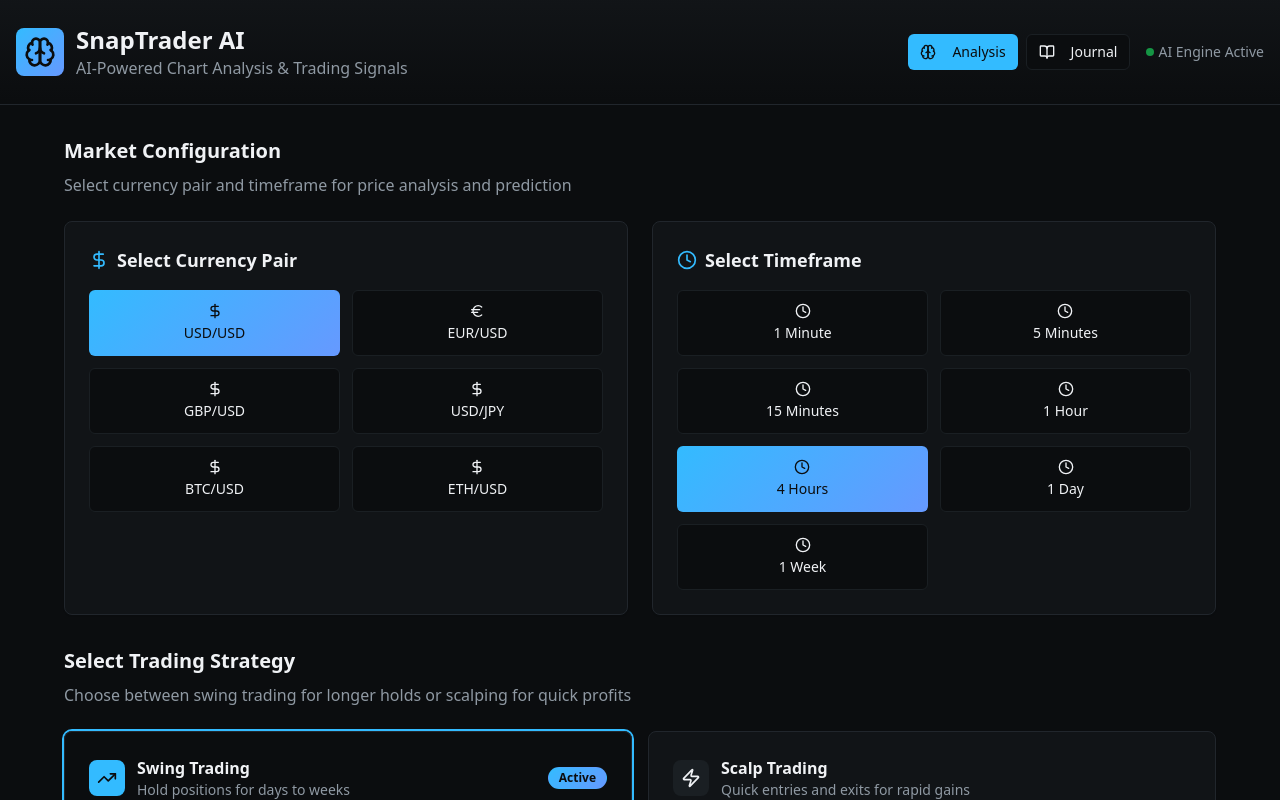
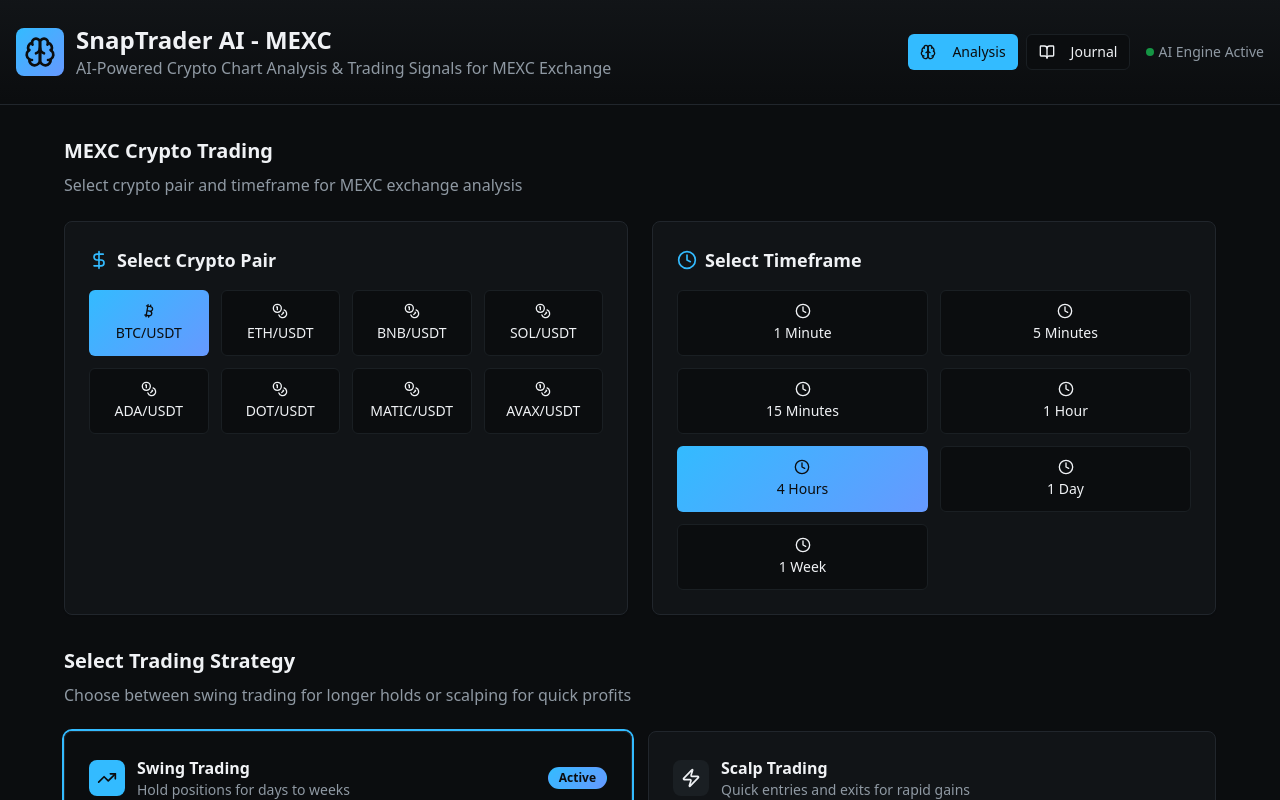
Before and after one commit to Abbesp/chart-scan-trader, a React (Vite) app: page / in a window 1280 px wide. Shown: the top 800 px of the page. Built offline with nearby package versions, Linux system fonts and the light colour scheme.

Commit message:
Add MEXC crypto trading support
Adapt the application to support crypto trading on the MEXC platform.

```diff
--- a/src/components/MarketSelector.tsx
+++ b/src/components/MarketSelector.tsx
@@ -1,9 +1,9 @@
-import { DollarSign, Euro, Clock } from 'lucide-react';
+import { DollarSign, Euro, Clock, Bitcoin, Coins } from 'lucide-react';
 import { Card } from '@/components/ui/card';
 import { Select, SelectContent, SelectItem, SelectTrigger, SelectValue } from '@/components/ui/select';
 import { Button } from '@/components/ui/button';
 
-export type CurrencyType = 'USD' | 'EUR' | 'GBP' | 'JPY' | 'BTC' | 'ETH';
+export type CurrencyType = 'BTC' | 'ETH' | 'BNB' | 'SOL' | 'ADA' | 'DOT' | 'MATIC' | 'AVAX';
 export type TimeframeType = '1m' | '5m' | '15m' | '1h' | '4h' | '1d' | '1w';
 
 interface MarketSelectorProps {
@@ -14,12 +14,14 @@ interface MarketSelectorProps {
 }
 
 const currencies = [
-  { value: 'USD' as CurrencyType, label: 'USD/USD', icon: DollarSign },
-  { value: 'EUR' as CurrencyType, label: 'EUR/USD', icon: Euro },
-  { value: 'GBP' as CurrencyType, label: 'GBP/USD', icon: DollarSign },
-  { value: 'JPY' as CurrencyType, label: 'USD/JPY', icon: DollarSign },
-  { value: 'BTC' as CurrencyType, label: 'BTC/USD', icon: DollarSign },
-  { value: 'ETH' as CurrencyType, label: 'ETH/USD', icon: DollarSign },
+  { value: 'BTC' as CurrencyType, label: 'BTC/USDT', icon: Bitcoin },
+  { value: 'ETH' as CurrencyType, label: 'ETH/USDT', icon: Coins },
+  { value: 'BNB' as CurrencyType, label: 'BNB/USDT', icon: Coins },
+  { value: 'SOL' as CurrencyType, label: 'SOL/USDT', icon: Coins },
+  { value: 'ADA' as CurrencyType, label: 'ADA/USDT', icon: Coins },
+  { value: 'DOT' as CurrencyType, label: 'DOT/USDT', icon: Coins },
+  { value: 'MATIC' as CurrencyType, label: 'MATIC/USDT', icon: Coins },
+  { value: 'AVAX' as CurrencyType, label: 'AVAX/USDT', icon: Coins },
 ];
 
 const timeframes = [
@@ -43,10 +45,10 @@ export const MarketSelector = ({
       <Card className="p-6">
         <h4 className="text-lg font-semibold mb-4 flex items-center gap-2">
           <DollarSign className="h-5 w-5 text-primary" />
-          Select Currency Pair
+          Select Crypto Pair
         </h4>
 
-        <div className="grid grid-cols-2 gap-3">
+        <div className="grid grid-cols-4 gap-3">
           {currencies.map((currency) => {
             const IconComponent = currency.icon;
             return (
--- a/src/components/PricePrediction.tsx
+++ b/src/components/PricePrediction.tsx
@@ -25,7 +25,7 @@ interface PricePredictionProps {
 export const PricePrediction = ({ currency, timeframe, data }: PricePredictionProps) => {
   const isPositive = data.direction === 'bullish';
   const formatPrice = (price: number) => {
-    if (currency === 'BTC' || currency === 'ETH') {
+    if (currency === 'BTC') {
       return `$${price.toLocaleString()}`;
     }
     return `$${price.toFixed(4)}`;
@@ -42,7 +42,7 @@ export const PricePrediction = ({ currency, timeframe, data }: PricePredictionPr
             </div>
             <div>
               <h3 className="text-xl font-bold">
-                {currency} Price Prediction
+                {currency}/USDT Price Prediction
               </h3>
               <p className="text-muted-foreground">
                 {timeframe} Analysis
--- a/src/pages/Index.tsx
+++ b/src/pages/Index.tsx
@@ -13,7 +13,7 @@ import { toast } from 'sonner';
 
 const Index = () => {
   const [selectedStrategy, setSelectedStrategy] = useState<StrategyType>('swing');
-  const [selectedCurrency, setSelectedCurrency] = useState<CurrencyType>('USD');
+  const [selectedCurrency, setSelectedCurrency] = useState<CurrencyType>('BTC');
   const [selectedTimeframe, setSelectedTimeframe] = useState<TimeframeType>('4h');
   const [uploadedImage, setUploadedImage] = useState<string>('');
   const [isAnalyzing, setIsAnalyzing] = useState(false);
@@ -63,8 +63,11 @@ const Index = () => {
 
     // Simulate AI analysis delay
     setTimeout(() => {
-      const currentPrice = selectedCurrency === 'BTC' ? 45000 : selectedCurrency === 'EUR' ? 1.0850 : 156.75;
-      const priceMultiplier = selectedCurrency === 'BTC' ? 1000 : selectedCurrency === 'EUR' ? 0.01 : 1;
+      const currentPrice = selectedCurrency === 'BTC' ? 45000 :
+                        selectedCurrency === 'ETH' ? 2500 :
+                        selectedCurrency === 'BNB' ? 350 :
+                        selectedCurrency === 'SOL' ? 85 : 25;
+      const priceMultiplier = selectedCurrency === 'BTC' ? 1000 : selectedCurrency === 'ETH' ? 100 : 1;
       const direction = Math.random() > 0.5 ? 'bullish' : 'bearish' as 'bullish' | 'bearish';
       const changePercent = (Math.random() * 4 + 1) * (direction === 'bullish' ? 1 : -1);
       const predictedPrice = currentPrice * (1 + changePercent / 100);
@@ -123,9 +126,9 @@ const Index = () => {
                 <Brain className="h-8 w-8 text-primary-foreground" />
               </div>
               <div>
-                <h1 className="text-2xl font-bold">SnapTrader AI</h1>
+                <h1 className="text-2xl font-bold">SnapTrader AI - MEXC</h1>
                 <p className="text-muted-foreground">
-                  AI-Powered Chart Analysis & Trading Signals
+                  AI-Powered Crypto Chart Analysis & Trading Signals for MEXC Exchange
                 </p>
               </div>
             </div>
@@ -189,9 +192,9 @@ const Index = () => {
               {/* Market Selection */}
               <section>
                 <div className="mb-6">
-                  <h2 className="text-xl font-semibold mb-2">Market Configuration</h2>
+                  <h2 className="text-xl font-semibold mb-2">MEXC Crypto Trading</h2>
                   <p className="text-muted-foreground">
-                    Select currency pair and timeframe for price analysis and prediction
+                    Select crypto pair and timeframe for MEXC exchange analysis
                   </p>
                 </div>
                 <MarketSelector
@@ -242,9 +245,9 @@ const Index = () => {
                     </div>
                   </div>
                   <div>
-                   <h3 className="text-xl font-semibold mb-2">Ready for Analysis</h3>
+                   <h3 className="text-xl font-semibold mb-2">Ready for MEXC Analysis</h3>
                    <p className="text-muted-foreground mb-6">
-                     Analyze your {selectedCurrency} chart and predict price movement on {selectedTimeframe} timeframe
+                     Analyze your {selectedCurrency}/USDT chart and predict price movement on {selectedTimeframe} timeframe
                    </p>
                   </div>
                   <Button
@@ -274,9 +277,9 @@ const Index = () => {
               {predictionResult && (
                 <section>
                   <div className="mb-6">
-                    <h2 className="text-xl font-semibold mb-2">Price Prediction</h2>
+                    <h2 className="text-xl font-semibold mb-2">MEXC Price Prediction</h2>
                     <p className="text-muted-foreground">
-                      AI-powered price prediction for {selectedCurrency} on {selectedTimeframe} timeframe
+                      AI-powered price prediction for {selectedCurrency}/USDT on {selectedTimeframe} timeframe
                     </p>
                   </div>
                   <PricePrediction
```
